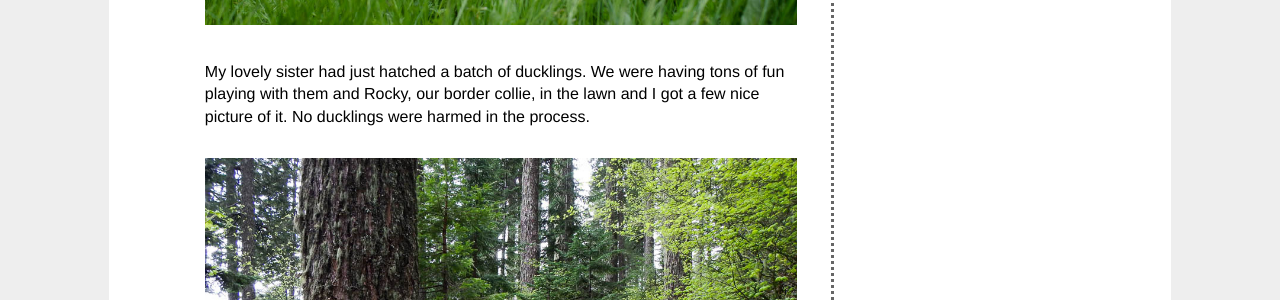
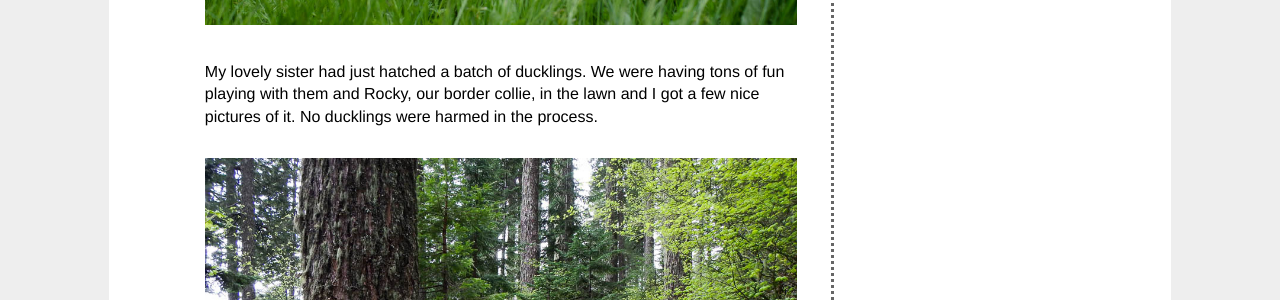
Before and after one commit to eoisaacs/eoisaacs.github.io, a Jekyll site: the page built from _posts/2014-09-17-recap-part-two-summer.md, in a window 1280 px wide and 900 px high, scrolled down 1376 px. Shown: the part 197-497 px from the top of the window. Built offline with Jekyll 4.4.1, drawn with Linux system fonts in a browser that asks for light colours; Markdown is read by kramdown in place of the engine named in the settings; comment, search, counter and statistics services are not loaded.

Commit message:
updated og tag urls, typo fix

```diff
--- a/_layouts/default.html
+++ b/_layouts/default.html
@@ -7,7 +7,7 @@
     <meta name="viewport" content="width=device-width">
     {% if paginator.posts %}
     {% for post in paginator.posts %}
-      <meta property="og:image" content="http://eoisaacs.github.io/images/{{ post.date | date: "%Y-%m-%d" }}-img1.jpg" />
+      <meta property="og:image" content="http://eoisaacs.github.io/images/{{ post.date | date: "%Y-%m-%d" }}/img01.jpg" />
     {% endfor %}
     {% else %}
       <meta property="og:image" content="http://eoisaacs.github.io/images/{{ page.date | date: "%Y-%m-%d" }}/img01.jpg" />
--- a/_posts/2014-09-17-recap-part-two-summer.md
+++ b/_posts/2014-09-17-recap-part-two-summer.md
@@ -11,7 +11,7 @@ Coming from the harsh cold of the Midwest, Oregon spring is paradise. It was lov
 
 ![The cutest picture ever taken](http://eoisaacs.github.io/images/2014-09-17/img02.jpg)
 
-My lovely sister had just hatched a batch of ducklings. We were having tons of fun playing with them and Rocky, our border collie, in the lawn and I got a few nice picture of it. No ducklings were harmed in the process.
+My lovely sister had just hatched a batch of ducklings. We were having tons of fun playing with them and Rocky, our border collie, in the lawn and I got a few nice pictures of it. No ducklings were harmed in the process.
 
 ![Mountain bike leaning on old growth tree](http://eoisaacs.github.io/images/2014-09-17/img03.jpg)
 
```
Also changed, not shown: images/2013-08-03/img1.jpg (deleted), images/2014-09-11/img1.jpg (deleted), images/2014-09-11/img2.jpg (deleted), images/2014-09-11/img3.jpg (deleted), images/2014-09-11/img4.jpg (deleted), images/2014-09-11/img5.jpg (deleted), 2 other files.
